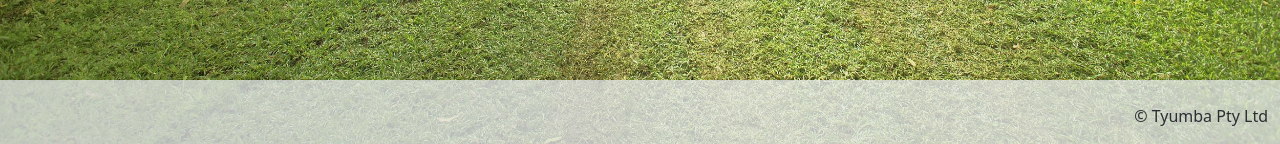
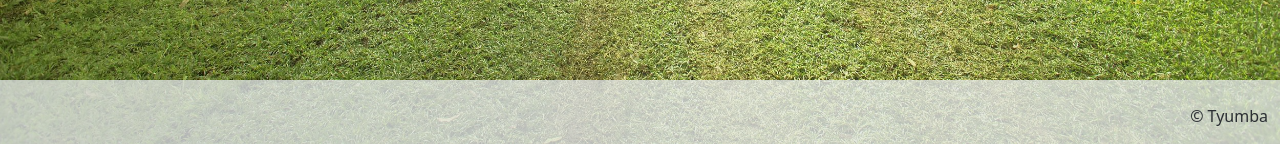
Before and after one commit to Tyumba/tyumba.com.au, a Jekyll site: the page built from index.html, in a window 1280 px wide. Shown: the part 756-900 px from the top of the page. Built offline with Jekyll 4.4.1, drawn with Linux system fonts in a browser that asks for light colours.

Commit message:
Update footer.html

```diff
--- a/_includes/footer.html
+++ b/_includes/footer.html
@@ -1,7 +1,7 @@
 <footer class="container-fluid text-secondary-emphasis bg-body-secondary bg-opacity-75 pt-4 mt-auto">
     <div class="row justify-content-center align-items-end">
         <div class="text-end">
-            <p>&copy; {{ site.publisher }}</p>
+            <p>&copy; {{ site.biz_name }}</p>
         </div>
     </div>
 </footer>
```
